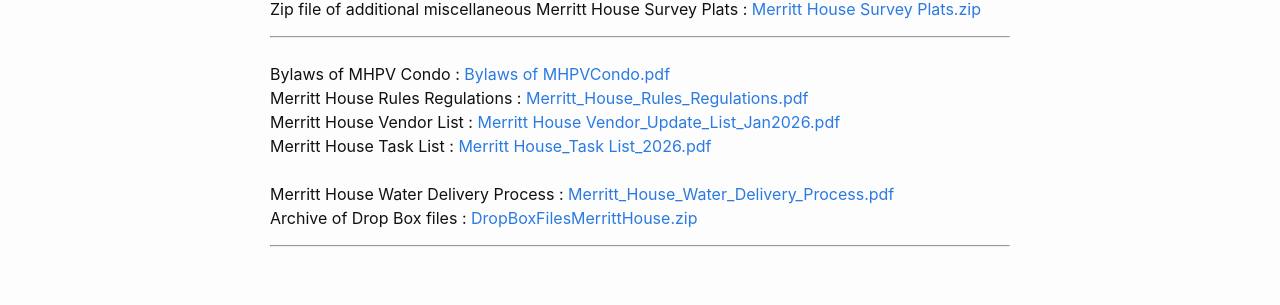
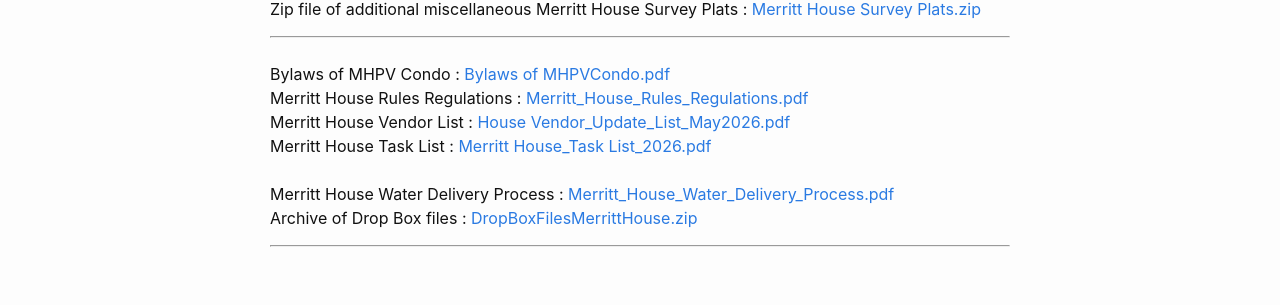
Before and after one commit to rsabec/merritthouse, a Jekyll site: the page built from downloads.markdown, in a window 1280 px wide. Shown: the part 716-1021 px from the top of the page. Built offline with Jekyll 4.4.1, drawn with Linux system fonts in a browser that asks for light colours.

Commit message:
vendor update
pdf

```diff
--- a/downloads.markdown
+++ b/downloads.markdown
@@ -29,7 +29,7 @@
 <a href="https://drive.google.com/file/d/1XmUvGLXyRZUH7qrozJWqAmRKKuQxwsI4/view?usp=sharing" download>Merritt_House_Rules_Regulations.pdf</a>
 <br>
 Merritt House Vendor List :
-<a href="https://drive.google.com/file/d/1AX52JUTKp5tcLqoE7pTFwrX0PgI61wS-/view?usp=sharing" download>Merritt House Vendor_Update_List_Jan2026.pdf</a>
+<a href="https://drive.google.com/file/d/1aFt0U53LcrxwJjpaITqiNCrYD9GYInLN/view?usp=drive_link" download>House Vendor_Update_List_May2026.pdf</a>
 <br>
 Merritt House Task List :
 <a href="https://drive.google.com/file/d/1NWctUD3oJ0xXbhpSV5ZU4iKKB0Vut9Tz/view?usp=sharing" download>Merritt House_Task List_2026.pdf</a>
```
Also changed, not shown: 1 other file.
